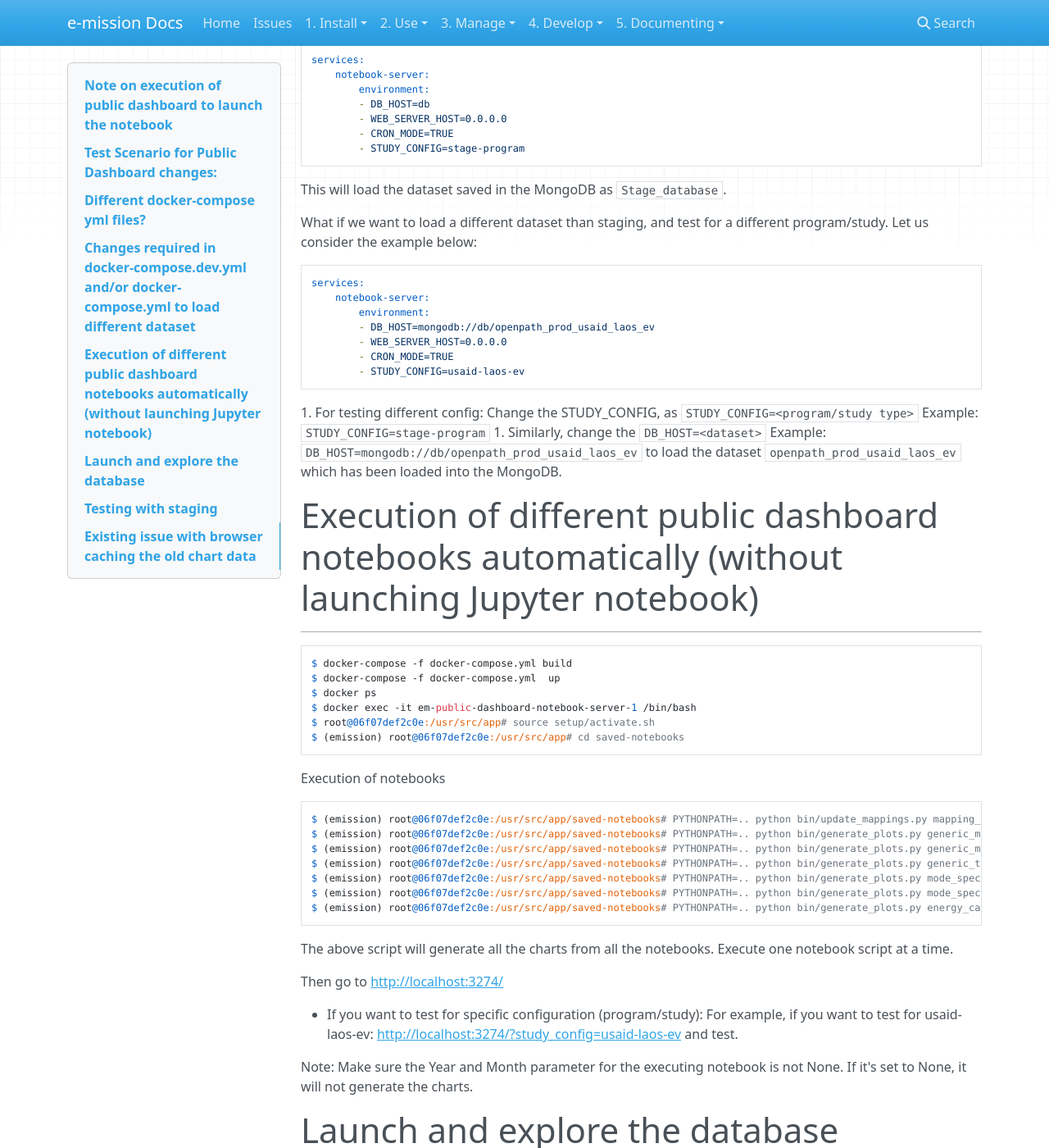
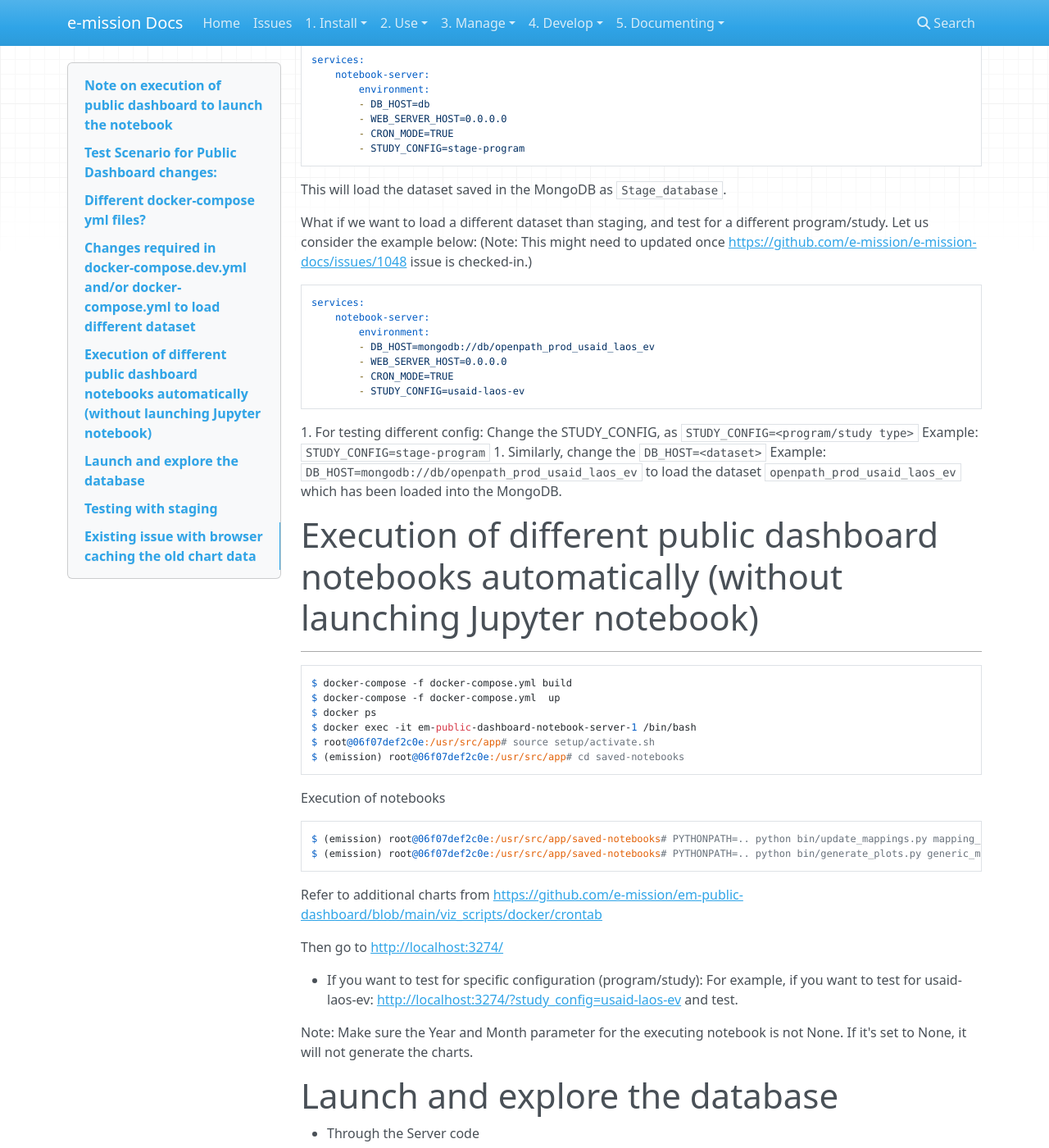
Before and after one commit to e-mission/e-mission-docs, an MkDocs documentation site: the page built from docs/dev/publicdashboard/Working_with_public_dashboard.md, in a window 1280 px wide and 1400 px high, scrolled down 1516 px. Shown: the whole window at 82% size. Built offline with MkDocs 1.6.1, drawn with Linux system fonts in a browser that asks for light colours; nearby versions of some CDN libraries; some of the changed text lies outside the part shown.

Commit message:
1. Removed charts which could be obsolete in future. Added reference to crontab folder from em-public dashboard. 2. Added note to update once issue #1048 is checked in.  3. Removed instructions to use mongodb directly.

````diff
--- a/docs/dev/publicdashboard/Working_with_public_dashboard.md
+++ b/docs/dev/publicdashboard/Working_with_public_dashboard.md
@@ -71,6 +71,7 @@ This will load the dataset saved in the MongoDB as `Stage_database`.
 
 What if we want to load a different dataset than staging, and test for a different program/study.
 Let us consider the example below:
+(Note: This might need to updated once https://github.com/e-mission/e-mission-docs/issues/1048 issue is checked-in.)
 ```
 services:
     notebook-server:
@@ -103,13 +104,8 @@ Execution of notebooks
 ```
 $ (emission) root@06f07def2c0e:/usr/src/app/saved-notebooks# PYTHONPATH=.. python bin/update_mappings.py mapping_dictionaries.ipynb
 $ (emission) root@06f07def2c0e:/usr/src/app/saved-notebooks# PYTHONPATH=.. python bin/generate_plots.py generic_metrics.ipynb default
-$ (emission) root@06f07def2c0e:/usr/src/app/saved-notebooks# PYTHONPATH=.. python bin/generate_plots.py generic_metrics_sensed.ipynb default
-$ (emission) root@06f07def2c0e:/usr/src/app/saved-notebooks# PYTHONPATH=.. python bin/generate_plots.py generic_timeseries.ipynb default
-$ (emission) root@06f07def2c0e:/usr/src/app/saved-notebooks# PYTHONPATH=.. python bin/generate_plots.py mode_specific_metrics.ipynb default
-$ (emission) root@06f07def2c0e:/usr/src/app/saved-notebooks# PYTHONPATH=.. python bin/generate_plots.py mode_specific_timeseries.ipynb default
-$ (emission) root@06f07def2c0e:/usr/src/app/saved-notebooks# PYTHONPATH=.. python bin/generate_plots.py energy_calculations.ipynb default
 ```
-The above script will generate all the charts from all the notebooks. Execute one notebook script at a time.
+Refer to additional charts from https://github.com/e-mission/em-public-dashboard/blob/main/viz_scripts/docker/crontab
 
 Then go to http://localhost:3274/
 
@@ -121,18 +117,7 @@ and test.
 Note: Make sure the Year and Month parameter for the executing notebook is not None. If it's set to None, it will not generate the charts.
 
 # Launch and explore the database
-```
-$ docker-compose -f docker-compose.yml  up
-$ docker ps
-$ docker exec -it em-public-dashboard-db-1 mongo
-$ show dbs
-$ use <database_name>
-$ show collections
-```
 
-Most useful collection: `Stage_analysis_timeseries`
-
-Better way to explore and modify database:
 - Through the Server code
 
 ```
````
